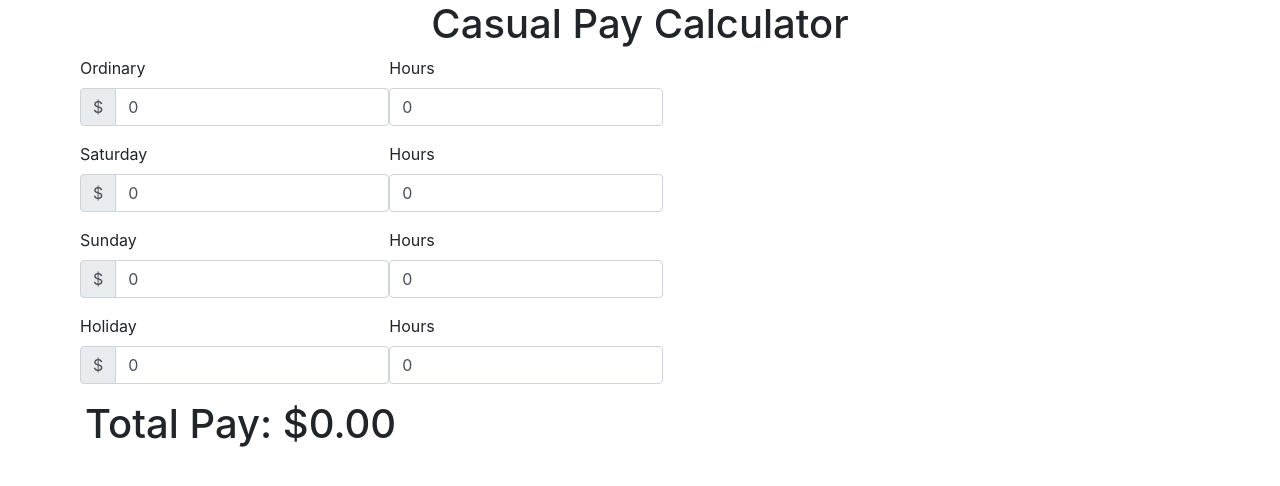
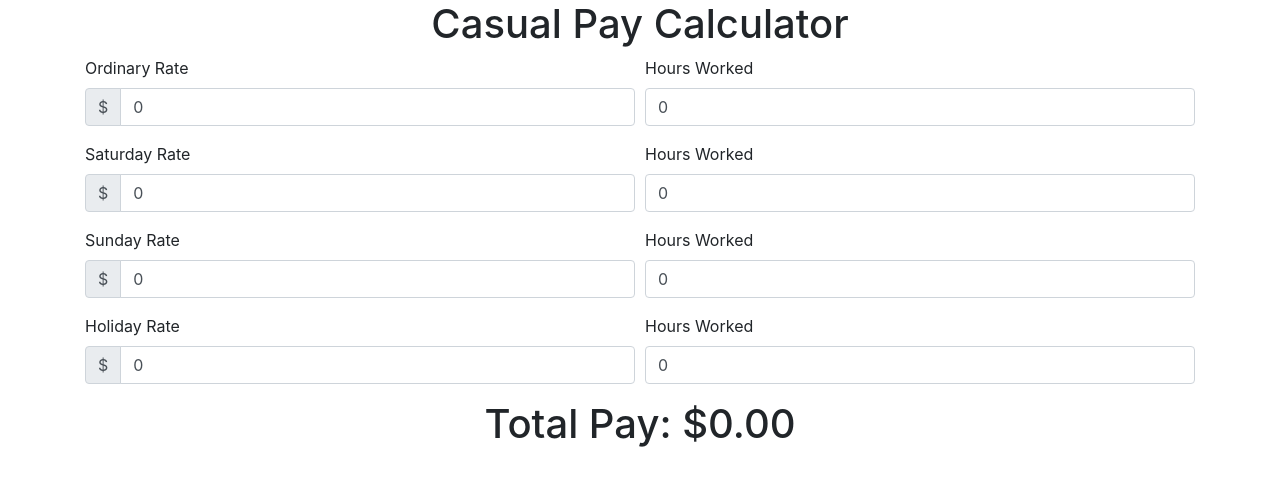
Before and after one commit to Blake-Haydon/casual_pay_calculator, a Next.js app: page / in a window 1280 px wide. Shown: the top 486 px of the page. Built offline with nearby package versions, Linux system fonts and the light colour scheme.

Commit message:
Add basic validation

```diff
--- a/pages/index.tsx
+++ b/pages/index.tsx
@@ -2,6 +2,7 @@ import React, { useState, useEffect } from 'react'
 import Head from 'next/head'
 import Form from 'react-bootstrap/Form'
 import InputGroup from 'react-bootstrap/InputGroup'
+import Col from 'react-bootstrap/Col'
 import Container from 'react-bootstrap/Container'
 
 export default function Home() {
@@ -20,6 +21,16 @@ export default function Home() {
   // State variable to store the total pay
   const [totalPay, setTotalPay] = useState(0);
 
+  const safeSet = (setFunction: any, value: string) => {
+    // If the value is valid set it as the new value else ignore the input and don't change state
+    if (parseFloat(value) !== NaN && parseFloat(value) > 0) {
+      setFunction(parseFloat(value))
+    }
+    else if (value == "") {
+      setFunction(0)
+    }
+  }
+
   useEffect(() => {
     setTotalPay(
       ordinaryRate * ordinaryHours
@@ -29,6 +40,21 @@ export default function Home() {
     )
     // Update the total cost only if the hours or rates change
   }, [ordinaryRate, ordinaryHours, saturdayRate, saturdayHours, sundayRate, sundayHours, publicHolidayRate, publicHolidayHours])
+
+  useEffect(() => {
+    let urlParams = new URLSearchParams(window.location.search);
+    // urlParams.get("ordinaryRate") ? (setOrdinaryRate(setOrdinaryHours))
+
+    console.log(urlParams.get("ordinaryRate"))
+    console.log(urlParams.get("saturdayRate"))
+    console.log(urlParams.get("sundayRate"))
+    console.log(urlParams.get("publicHolidayRate"))
+
+    console.log(urlParams.get("ordinaryHours"))
+    console.log(urlParams.get("saturdayHours"))
+    console.log(urlParams.get("sundayHours"))
+    console.log(urlParams.get("publicHolidayHours"))
+  }, [])
 
   return (
     <div>
@@ -45,18 +71,18 @@ export default function Home() {
           {/* Ordinary Rate */}
           <Form>
             <Form.Row>
-              <Form.Group>
-                <Form.Label>Ordinary</Form.Label>
+              <Form.Group as={Col} md="6">
+                <Form.Label>Ordinary Rate</Form.Label>
                 <InputGroup>
                   <InputGroup.Prepend>
                     <InputGroup.Text>$</InputGroup.Text>
                   </InputGroup.Prepend>
-                  <Form.Control value={ordinaryRate} type="number" onChange={event => setOrdinaryRate(parseFloat(event.target.value))} />
+                  <Form.Control value={ordinaryRate} type="number" onChange={event => safeSet(setOrdinaryRate, event.target.value)} />
                 </InputGroup>
               </Form.Group>
-              <Form.Group>
-                <Form.Label>Hours</Form.Label>
-                <Form.Control value={ordinaryHours} type="number" onChange={event => setOrdinaryHours(parseFloat(event.target.value))} />
+              <Form.Group as={Col} md="6">
+                <Form.Label>Hours Worked</Form.Label>
+                <Form.Control value={ordinaryHours} type="number" onChange={event => safeSet(setOrdinaryHours, event.target.value)} />
               </Form.Group>
             </Form.Row>
 
@@ -64,59 +90,58 @@ export default function Home() {
 
             {/* Saturday Rate */}
             <Form.Row>
-              <Form.Group>
-                <Form.Label>Saturday</Form.Label>
+              <Form.Group as={Col} md="6">
+                <Form.Label>Saturday Rate</Form.Label>
                 <InputGroup>
                   <InputGroup.Prepend>
                     <InputGroup.Text>$</InputGroup.Text>
                   </InputGroup.Prepend>
-                  <Form.Control value={saturdayRate} type="number" onChange={event => setSaturdayRate(parseFloat(event.target.value))} />
+                  <Form.Control value={saturdayRate} type="number" onChange={event => safeSet(setSaturdayRate, event.target.value)} />
                 </InputGroup>
               </Form.Group>
-              <Form.Group>
-                <Form.Label>Hours</Form.Label>
-                <Form.Control value={saturdayHours} type="number" onChange={event => setSaturdayHours(parseFloat(event.target.value))} />
+              <Form.Group as={Col} md="6">
+                <Form.Label>Hours Worked</Form.Label>
+                <Form.Control value={saturdayHours} type="number" onChange={event => safeSet(setSaturdayHours, event.target.value)} />
               </Form.Group>
             </Form.Row>
 
             {/* Sunday Rate */}
             <Form.Row>
-              <Form.Group>
-                <Form.Label>Sunday</Form.Label>
+              <Form.Group as={Col} md="6">
+                <Form.Label>Sunday Rate</Form.Label>
                 <InputGroup>
                   <InputGroup.Prepend>
                     <InputGroup.Text>$</InputGroup.Text>
                   </InputGroup.Prepend>
-                  <Form.Control value={sundayRate} type="number" onChange={event => setSundayRate(parseFloat(event.target.value))} />
+                  <Form.Control value={sundayRate} type="number" onChange={event => safeSet(setSundayRate, event.target.value)} />
                 </InputGroup>
               </Form.Group>
-              <Form.Group>
-                <Form.Label>Hours</Form.Label>
-                <Form.Control value={sundayHours} type="number" onChange={event => setSundayHours(parseFloat(event.target.value))} />
+              <Form.Group as={Col} md="6">
+                <Form.Label>Hours Worked</Form.Label>
+                <Form.Control value={sundayHours} type="number" onChange={event => safeSet(setSundayHours, event.target.value)} />
               </Form.Group>
             </Form.Row>
 
             {/* Public Holiday Rate */}
             <Form.Row>
-              <Form.Group>
-                <Form.Label>Holiday</Form.Label>
+              <Form.Group as={Col} md="6">
+                <Form.Label>Holiday Rate</Form.Label>
                 <InputGroup>
                   <InputGroup.Prepend>
                     <InputGroup.Text>$</InputGroup.Text>
                   </InputGroup.Prepend>
-                  <Form.Control value={publicHolidayRate} type="number" onChange={event => setPublicHolidayRate(parseFloat(event.target.value))} />
+                  <Form.Control value={publicHolidayRate} type="number" onChange={event => safeSet(setPublicHolidayRate, event.target.value)} />
                 </InputGroup>
               </Form.Group>
-              <Form.Group>
-                <Form.Label>Hours</Form.Label>
-                <Form.Control value={publicHolidayHours} type="number" onChange={event => setPublicHolidayHours(parseFloat(event.target.value))} />
+              <Form.Group as={Col} md="6">
+                <Form.Label>Hours Worked</Form.Label>
+                <Form.Control value={publicHolidayHours} type="number" onChange={event => safeSet(setPublicHolidayHours, event.target.value)} />
               </Form.Group>
             </Form.Row>
 
           </Form>
 
-
-          <h1>Total Pay: ${totalPay.toFixed(2)}</h1>
+          <h1 style={{ textAlign: "center" }}>Total Pay: ${totalPay.toFixed(2)}</h1>
 
         </Container>
       </main>
```
Also changed, not shown: public/vercel.svg (deleted), 1 other file (tests, documents, lock files or other folders).
